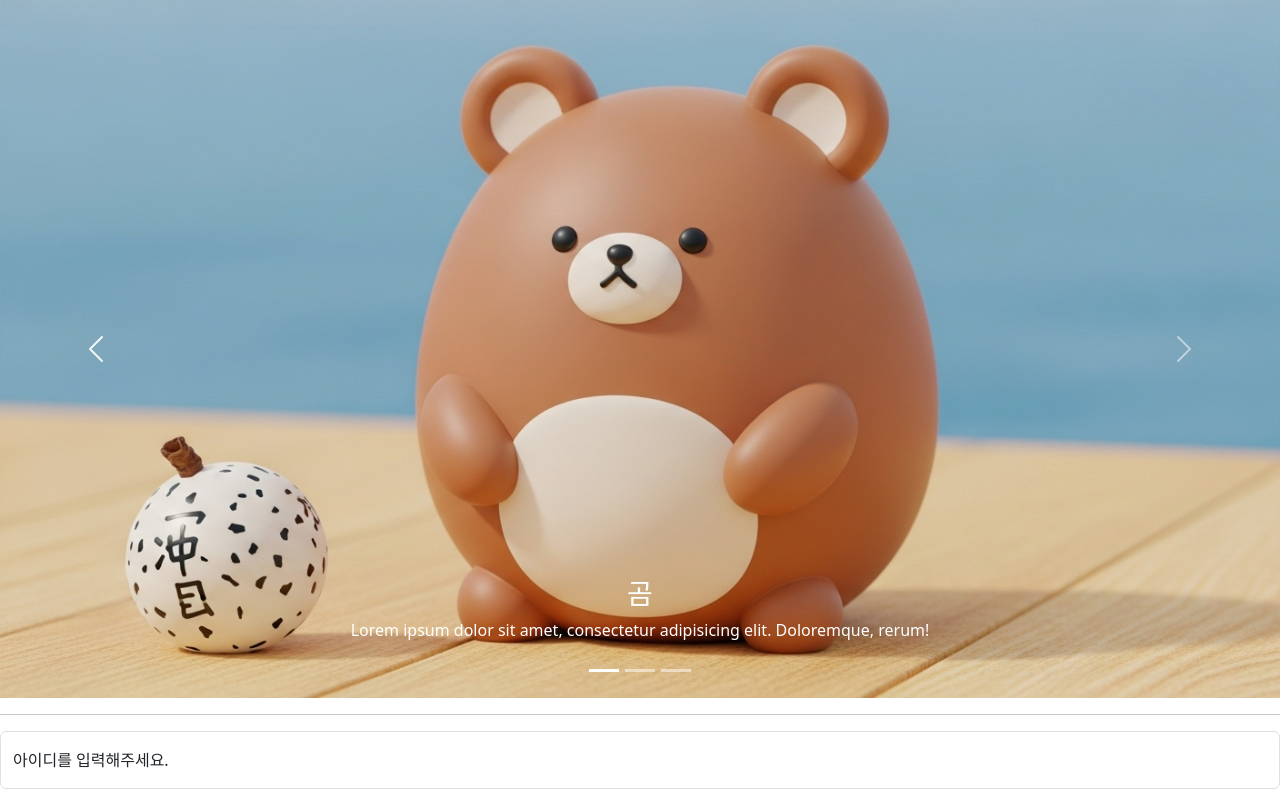
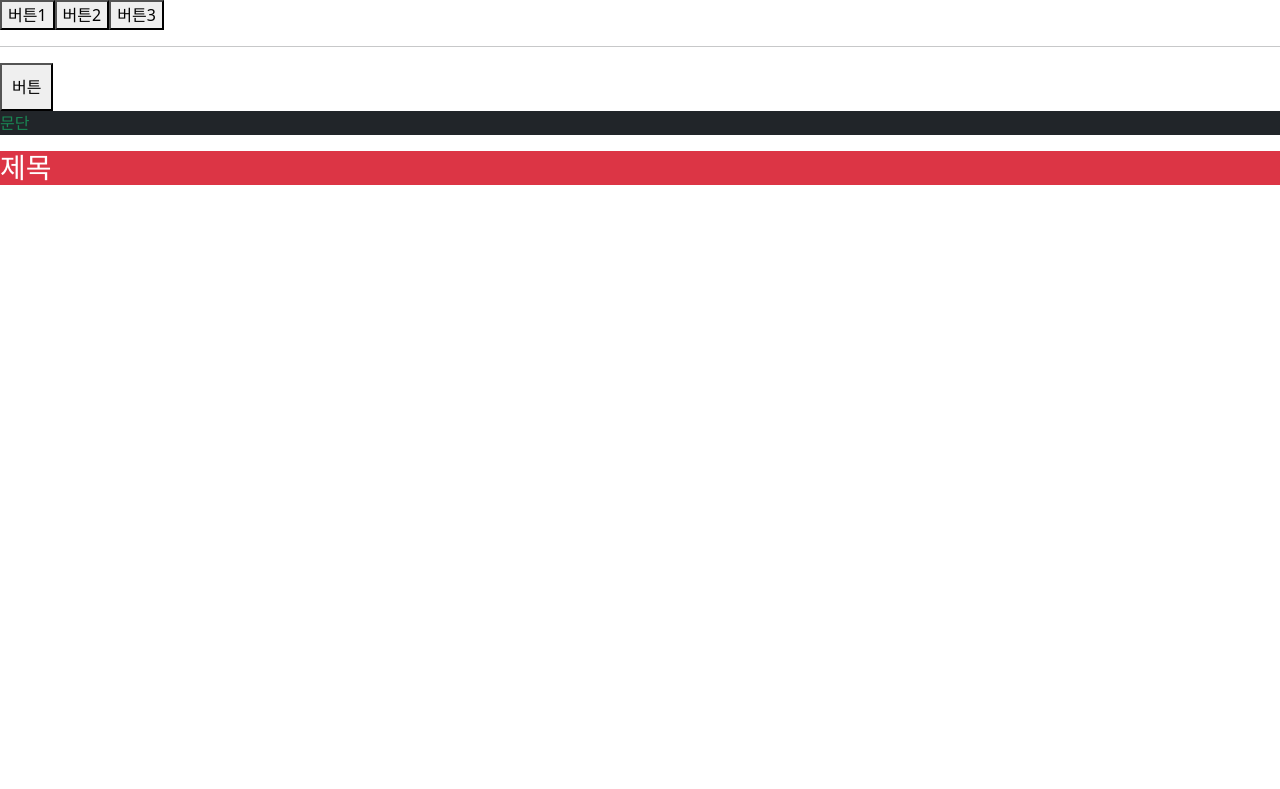
Before and after one commit to yumin359/react, a React (Vite) app: page / in a window 1280 px wide. Shown: the top 789 px of the page. Built offline with nearby package versions, Linux system fonts and the light colour scheme.

Commit message:
0702 event props

```diff
--- /dev/null
+++ b/src/App19.jsx
@@ -0,0 +1,65 @@
+// rsf
+import React from "react";
+
+function App19(props) {
+  // on... prop : event prop
+  // 함수를 값으로 받아서 이벤트가 발생하면 함수를 실행
+
+  function action1() {
+    console.log("제목에 마우스 들어감");
+  }
+
+  function action2() {
+    console.log("제목에서 마우스 나감");
+  }
+
+  const action3 = function () {
+    console.log("문단에 더블 클릭됨");
+  };
+
+  const action4 = () => {
+    console.log("버튼 클릭됨");
+  };
+
+  // on... 에 들어가는 함수 이름은 handle...
+  function handleButton1Click() {
+    console.log("버튼 1 클릭");
+  }
+  const handleButton2DoubleClick = function () {
+    console.log("버튼 2 더블 클릭");
+  };
+  // const handleButton3MouseEnter = () => {
+  //   console.log("버튼 3 마우스 들어감");
+  // };
+  return (
+    <div>
+      <button onClick={handleButton1Click}>버튼1</button>
+      <button onDoubleClick={handleButton2DoubleClick}>버튼2</button>
+      <button
+        onMouseEnter={function () {
+          console.log("버튼 3 마우스 들어감");
+        }}
+        onMouseLeave={() => console.log("버튼 3 마우스 나감")}
+      >
+        버튼3
+      </button>
+
+      <hr />
+      <button onClick={action4} style={{ padding: "10px" }}>
+        버튼
+      </button>
+      <p onDoubleClick={action3} className="bg-dark text-success">
+        문단
+      </p>
+      <h3
+        onMouseEnter={action1}
+        onMouseLeave={action2}
+        className="text-bg-danger"
+      >
+        제목
+      </h3>
+    </div>
+  );
+}
+
+export default App19;
--- a/src/main.jsx
+++ b/src/main.jsx
@@ -1,12 +1,12 @@
 import { StrictMode } from "react";
 import { createRoot } from "react-dom/client";
 import "bootstrap/dist/css/bootstrap.min.css";
-import App18 from "./App18.jsx";
+import App19 from "./App19.jsx";
 
 createRoot(document.getElementById("root")).render(
   <StrictMode>
     <>
-      <App18 />
+      <App19 />
     </>
   </StrictMode>,
 );
```
